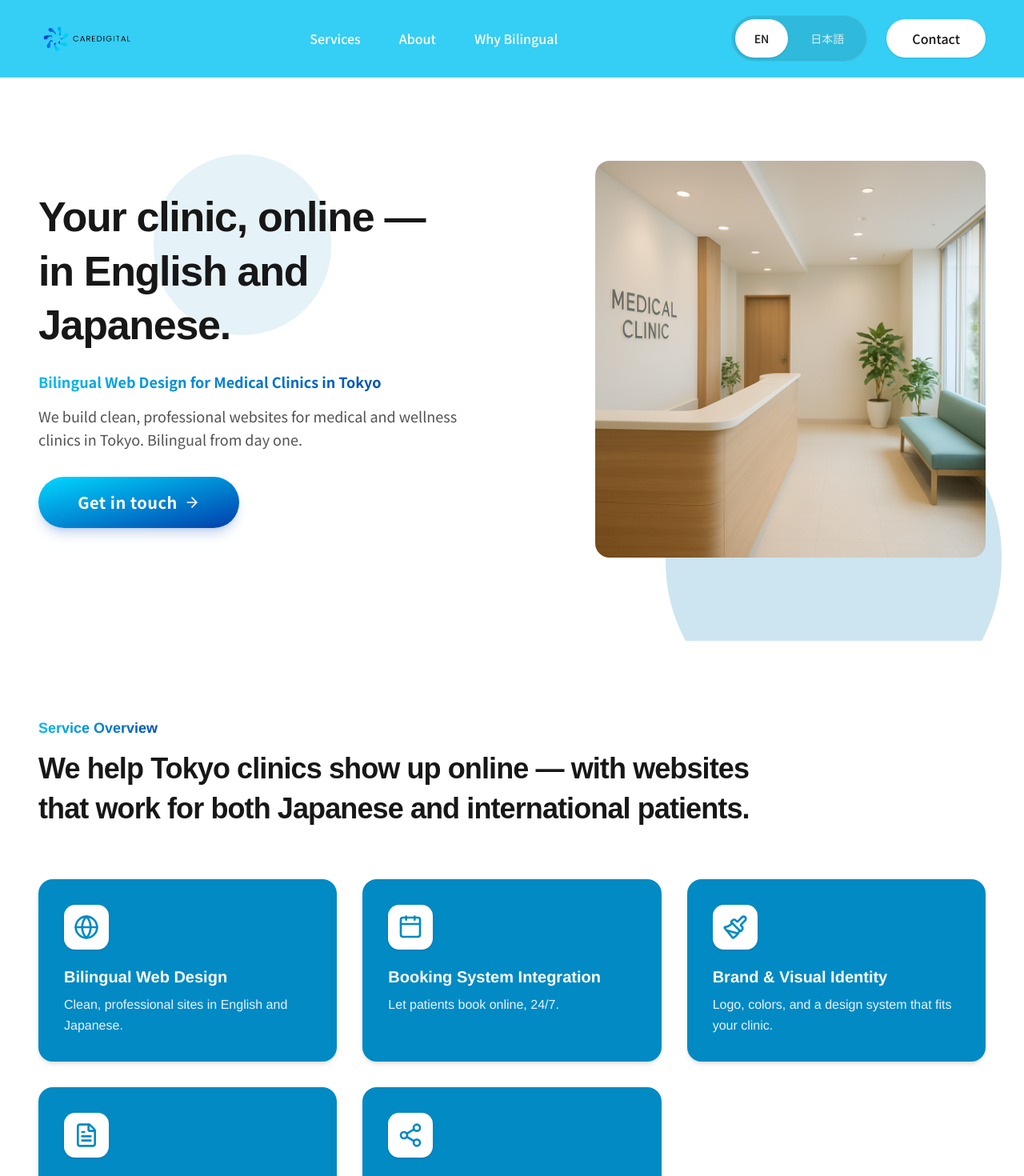
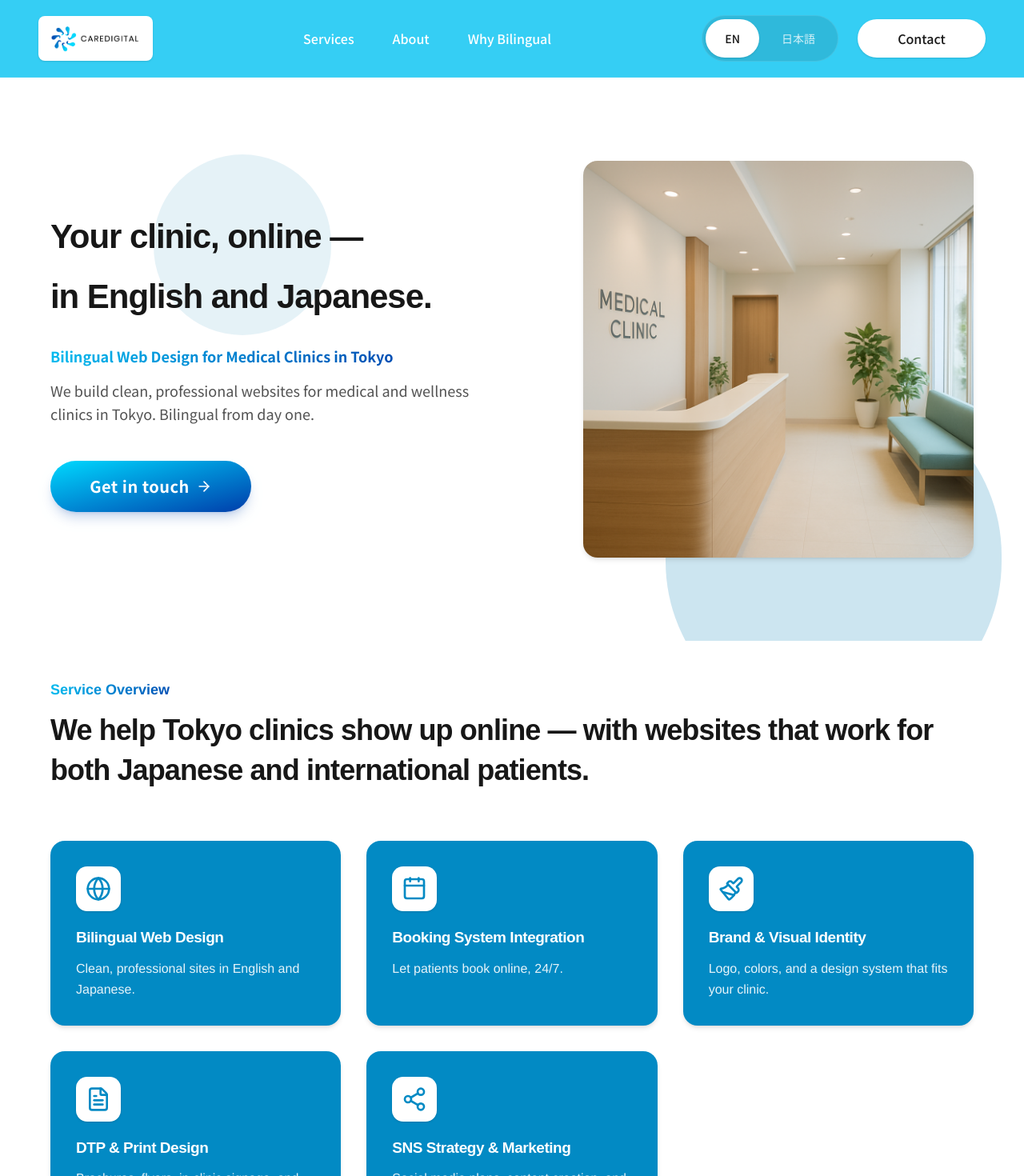
Before and after one commit to jocellinekeita/bilingual-clinic-websites, a Next.js app: page / in a window 1280 px wide. Shown: the top 1470 px of the page at 80% size. Built offline with nearby package versions, Linux system fonts and the light colour scheme.

Commit message:
Design Fixed 0623

```diff
--- a/app/globals.css
+++ b/app/globals.css
@@ -165,3 +165,6 @@
     border-image: linear-gradient(135deg, var(--accent-gradient-light), var(--accent-gradient-dark)) 1;
   }
 }
+html {
+  scroll-behavior: smooth;
+}
--- a/components/contact.tsx
+++ b/components/contact.tsx
@@ -5,29 +5,34 @@ import { content, useLang } from "@/lib/i18n"
 export default function Contact() {
   const { lang } = useLang()
 
+  const googleFormUrl = "https://docs.google.com/forms/d/e/1FAIpQLSemWJQtSbIIB1MVeIHKJFF2cAp0UGWlBfg1iF1c_rrWHFgpGw/viewform?usp=publish-editor"
+
   return (
     <section
       id="contact"
       className="w-full bg-[#E6F5FD] py-24 scroll-mt-[96px] text-center flex flex-col items-center justify-center"
     >
-      <div className="mx-auto max-w-[1440px] px-12 flex flex-col items-center">
+      {/* 💡 コンテンツ幅を max-w-[1250px] に統一 */}
+      <div className="mx-auto max-w-[1250px] w-full px-12 flex flex-col items-center">
 
-        {/* 大見出し：美しい明朝体 */}
-        <h2 className="text-[36px] sm:text-[40px] font-bold text-neutral-900 tracking-tight font-[family-name:var(--font-noto-serif)] antialiased leading-tight">
+        {/* 大見出し：サイズ縮小調整版 */}
+        <h2 className="text-[28px] md:text-[34px] font-bold text-neutral-900 tracking-tight font-[family-name:var(--font-noto-serif)] antialiased leading-tight">
           {lang === "ja" ? "お気軽にご相談ください" : "Feel free to reach out"}
         </h2>
 
-        {/* サブテキスト：サンセリフ */}
+        {/* サブテキスト */}
         <p className="text-[16px] sm:text-[18px] font-normal text-neutral-700 font-[family-name:var(--font-noto-sans)] antialiased mt-6 max-w-2xl leading-relaxed">
           {lang === "ja"
             ? "30分の無料相談を実施しています。アイデア段階でもお気軽にご相談ください。"
             : "We offer a free 30-minute consultation. Feel free to contact us even at the idea stage."}
         </p>
 
-        {/* 💡 理想のUI：中央に配置された鮮やかなグラデーションの楕円ボタン */}
+        {/* 楕円グラデーションボタン（Googleフォーム別タブ遷移） */}
         <div className="mt-10">
           <a
-            href="mailto:info@caredigital.com" // または適切な遷移先
+            href={googleFormUrl}
+            target="_blank"
+            rel="noopener noreferrer"
             className="inline-flex items-center justify-center w-[256px] h-14 rounded-full bg-gradient-to-r from-[#49B3E4] via-[#2F73C0] to-[#1E4FA2] text-white text-lg font-bold tracking-wide transition-transform hover:scale-[1.02] shadow-md shadow-[#2f73c0]/10 font-[family-name:var(--font-noto-sans)]"
           >
             {lang === "ja" ? "無料相談" : "Free Consultation"}
--- a/components/hero.tsx
+++ b/components/hero.tsx
@@ -7,6 +7,9 @@ export default function Hero() {
   const { lang } = useLang()
   const { hero } = content
 
+  // お問い合わせ・無料相談のGoogleフォームURL
+  const googleFormUrl = "https://docs.google.com/forms/d/e/1FAIpQLSemWJQtSbIIB1MVeIHKJFF2cAp0UGWlBfg1iF1c_rrWHFgpGw/viewform?usp=publish-editor"
+
   const headlineLines = lang === "ja"
     ? ["あなたのクリニックを", "英語でも日本語でも。"]
     : ["Your clinic, online —", "in English and Japanese."]
@@ -14,34 +17,67 @@ export default function Hero() {
   return (
     <section
       id="top"
-      className="relative min-h-[calc(100vh-96px)] max-h-[855px] w-full bg-white overflow-hidden flex items-center"
+      className="relative min-h-[calc(100vh-96px)] md:max-h-[780px] w-full bg-white overflow-hidden flex items-center"
     >
-      {/* 背景の真円イラスト */}
+      {/* 下からふわっと浮かび上がる極上のイージングアニメーション定義 */}
+      <style jsx global>{`
+        @keyframes fadeInUp {
+          from {
+            opacity: 0;
+            transform: translateY(24px);
+          }
+          to {
+            opacity: 1;
+            transform: translateY(0);
+          }
+        }
+        .animate-fade-up {
+          opacity: 0;
+          animation: fadeInUp 0.9s cubic-bezier(0.16, 1, 0.3, 1) forwards;
+        }
+        .delay-1 { animation-delay: 100ms; }
+        .delay-2 { animation-delay: 250ms; }
+        .delay-3 { animation-delay: 400ms; }
+        .delay-4 { animation-delay: 550ms; }
+      `}</style>
+
+      {/* 背景の真円イラスト（位置はそのままキープ） */}
       <div className="absolute top-[387px] left-[65%] w-[420px] h-[428px] bg-[#047fb3]/20 rounded-full pointer-events-none" aria-hidden="true" />
       <div className="absolute top-24 left-[15%] w-[222px] h-[226px] bg-[#047fb3]/10 rounded-full pointer-events-none" aria-hidden="true" />
       <div className="absolute top-[280px] right-[8%] w-[100px] h-[102px] bg-[#047fb3]/15 rounded-full pointer-events-none" aria-hidden="true" />
 
-      <div className="mx-auto max-w-[1440px] w-full px-12 py-16 grid grid-cols-1 md:grid-cols-2 gap-16 items-center relative z-10">
+      {/* 💡 コンテンツ幅を max-w-[1250px] に統一 */}
+      <div className="mx-auto max-w-[1250px] w-full px-12 pt-[116px] pb-12 md:py-12 grid grid-cols-1 md:grid-cols-2 gap-16 items-center relative z-10">
 
         {/* 左カラム：テキスト */}
         <div className="flex flex-col items-start max-w-2xl">
-          <h1 className="text-[52px] font-semibold text-neutral-900 tracking-tight leading-[1.3] font-[family-name:var(--font-noto-serif)] antialiased">
+          {/* 見出しサイズバランス（30px / 42px）＆ 文字高180% */}
+          <h1
+            className="text-[30px] md:text-[42px] font-semibold text-neutral-900 tracking-tight leading-[1.8] font-[family-name:var(--font-noto-serif)] antialiased animate-fade-up delay-1"
+          >
             {headlineLines.map((line, idx) => (
-              <span key={idx} className="block">{line}</span>
+              <span key={idx} className="block">
+                {line}
+              </span>
             ))}
           </h1>
 
-          <p className="text-[18px] font-bold bg-gradient-to-r from-[#03BAEE] to-[#014FB4] bg-clip-text text-transparent leading-snug font-[family-name:var(--font-noto-sans)] antialiased mt-6">
+          {/* ラベル */}
+          <p className="text-[18px] font-bold bg-gradient-to-r from-[#03BAEE] to-[#014FB4] bg-clip-text text-transparent leading-snug font-[family-name:var(--font-noto-sans)] antialiased mt-6 animate-fade-up delay-2">
             {hero.tagline[lang]}
           </p>
 
-          <p className="text-[18px] font-normal text-neutral-600 leading-relaxed font-[family-name:var(--font-noto-sans)] antialiased mt-4 max-w-xl">
+          {/* 説明文 */}
+          <p className="text-[18px] font-normal text-neutral-600 leading-relaxed font-[family-name:var(--font-noto-sans)] antialiased mt-4 max-w-xl animate-fade-up delay-3">
             {hero.sub[lang]}
           </p>
 
-          <div className="mt-8">
+          {/* Googleフォームボタン */}
+          <div className="mt-11 animate-fade-up delay-4">
             <a
-              href="#contact"
+              href={googleFormUrl}
+              target="_blank"
+              rel="noopener noreferrer"
               className="inline-flex items-center justify-center gap-2 w-[251px] h-16 rounded-full bg-gradient-to-br from-[#03D9FE] to-[#003CAA] text-white text-xl font-bold tracking-wide transition-transform hover:scale-[1.02] shadow-lg shadow-[#003caa]/20 font-[family-name:var(--font-noto-sans)]"
             >
               <span>{hero.cta[lang]}</span>
@@ -50,9 +86,9 @@ export default function Hero() {
           </div>
         </div>
 
-        {/* 右カラム：白枠と影（shadow）を除去 */}
+        {/* 右カラム：画像 */}
         <div className="flex justify-center md:justify-end w-full">
-          <div className="w-full max-w-[488px] aspect-[487/495] rounded-2xl overflow-hidden relative">
+          <div className="w-full max-w-[488px] aspect-[487/495] rounded-2xl overflow-hidden relative shadow-md animate-fade-up delay-3">
             <img
               src="/images/clinic-hero.png"
               alt="Clinic Hero Visual"
--- a/components/services.tsx
+++ b/components/services.tsx
@@ -16,11 +16,12 @@ export default function Services() {
   ]
 
   return (
-    <section id="services" className="w-full bg-white py-24 scroll-mt-[96px]">
-      <div className="mx-auto max-w-[1440px] px-12">
+    <section id="services" className="w-full bg-white pt-12 pb-24 scroll-mt-[96px]">
+      {/* 💡 コンテンツ幅を max-w-[1250px] に統一 */}
+      <div className="mx-auto max-w-[1250px] px-12">
 
-        {/* セクションヘッダー */}
-        <div className="flex flex-col items-start gap-3 mb-16 max-w-4xl">
+        {/* セクションヘッダー（左端のラインを1250pxに吸着） */}
+        <div className="flex flex-col items-start gap-3 mb-16">
           <p className="text-[18px] font-bold bg-gradient-to-r from-[#03BAEE] to-[#014FB4] bg-clip-text text-transparent [font-family:'Noto_Sans_JP-Bold',Helvetica]">
             {services.title[lang]}
           </p>
@@ -29,22 +30,22 @@ export default function Services() {
           </h2>
         </div>
 
-        {/* サービスカードグリッド：💡 hover時の一連のアニメーション・影の強化を除去 */}
+        {/* サービスカードグリッド */}
         <div className="grid grid-cols-1 md:grid-cols-2 lg:grid-cols-3 gap-8">
           {services.items.map((item, idx) => (
             <div
               key={idx}
               className="bg-[#028AC4] p-8 rounded-[18px] flex flex-col gap-5 text-white shadow-md cursor-default select-none"
             >
-              {/* アイコンボックス */}
               <div className="p-3 bg-white rounded-xl w-fit shadow-sm">
                 {icons[idx] || <Globe className="size-8 text-[#028AC4]" />}
               </div>
               <div className="flex flex-col gap-2">
-                <h3 className="text-xl font-bold [font-family:'Noto_Sans_JP-Bold',Helvetica] tracking-normal">
+                {/* SNS運用が1行に綺麗に収まる指定 */}
+                <h3 className="text-xl md:text-[19px] font-bold font-[family-name:var(--font-noto-serif)] antialiased tracking-tight md:whitespace-nowrap">
                   {item.title[lang]}
                 </h3>
-                <p className="text-white/90 text-base leading-relaxed [font-family:'Noto_Sans_JP-Regular',Helvetica]">
+                <p className="text-white/90 text-base leading-relaxed [font-family:'Noto_Sans_JP-Regular',Helvetica] mt-1">
                   {item.body[lang]}
                 </p>
               </div>
--- a/components/site-footer.tsx
+++ b/components/site-footer.tsx
@@ -2,7 +2,6 @@
 
 import { useLang } from "@/lib/i18n"
 
-// 💡 確実に「SiteFooter」という名前でエクスポートします
 export function SiteFooter() {
   const { lang } = useLang()
 
@@ -10,13 +9,13 @@ export function SiteFooter() {
     <footer className="w-full bg-[#090909] py-8 text-neutral-400 text-sm font-[family-name:var(--font-noto-sans)] antialiased border-t border-neutral-900">
       <div className="mx-auto max-w-[1440px] px-12 flex flex-col md:flex-row items-center justify-between gap-6">
 
-        {/* 左側：ロゴマーク */}
+        {/* 左側：指定のダークロゴマーク（💡 1.5倍の大型サイズに拡張） */}
         <div className="flex items-center gap-2">
-          <div className="bg-white px-4 py-1.5 rounded-sm flex items-center justify-center h-8">
+          <div className="flex items-center justify-center h-16">
             <img
-              src="/images/logo_caredigital_large.png"
+              src="/images/logo_caredigital_dark.png"
               alt="CAREDIGITAL"
-              className="h-5 w-auto object-contain"
+              className="h-[54px] w-auto object-contain"
               onError={(e) => {
                 e.currentTarget.style.display = 'none';
               }}
--- a/components/site-header.tsx
+++ b/components/site-header.tsx
@@ -10,33 +10,80 @@ export function SiteHeader() {
   const { lang } = useLang()
   const [open, setOpen] = useState(false)
 
+  // 💡 お問い合わせのリンク先をGoogleフォームのURLに指定
+  const googleFormUrl = "https://docs.google.com/forms/d/e/1FAIpQLSemWJQtSbIIB1MVeIHKJFF2cAp0UGWlBfg1iF1c_rrWHFgpGw/viewform?usp=publish-editor"
+
   const links = [
     { href: "#services", label: content.nav.services[lang] },
     { href: "#about", label: content.nav.about[lang] },
     { href: "#why-bilingual", label: content.nav.why[lang] },
   ]
 
+  // 緩やかで美しいスクロールを実行する特製関数（メニュー用）
+  const handleSmoothScroll = (e: React.MouseEvent<HTMLAnchorElement>, href: string) => {
+    e.preventDefault()
+    setOpen(false)
+
+    const target = document.querySelector(href)
+    if (!target) return
+
+    const headerOffset = 96
+    const elementPosition = target.getBoundingClientRect().top
+    const offsetPosition = elementPosition + window.pageYOffset - headerOffset
+
+    const startPosition = window.pageYOffset
+    const distance = offsetPosition - startPosition
+    const duration = 1200
+    let start: number | null = null
+
+    const easeInOutCubic = (t: number) => {
+      return t < 0.5 ? 4 * t * t * t : (t - 1) * (2 * t - 2) * (2 * t - 2) + 1
+    }
+
+    const animation = (currentTime: number) => {
+      if (start === null) start = currentTime
+      const timeElapsed = currentTime - start
+      const run = easeInOutCubic(Math.min(timeElapsed / duration, 1))
+
+      window.scrollTo(0, startPosition + distance * run)
+
+      if (timeElapsed < duration) {
+        requestAnimationFrame(animation)
+      }
+    }
+
+    requestAnimationFrame(animation)
+  }
+
   return (
-    // 💡 bg-[#03C2F2]/80 で指定の透過度80%を設定、backdrop-blur-md で背面を美しくぼかします
     <header className="sticky top-0 z-50 w-full bg-[#03C2F2]/80 backdrop-blur-md text-white border-b border-white/10">
       <div className="mx-auto flex max-w-[1440px] h-[96px] items-center justify-between px-12">
 
-        {/* 左側：ロゴエリア（mix-blend-multiplyで白背景を透過） */}
-        <a href="#top" className="flex items-center transition-opacity hover:opacity-95 h-[64px]">
-          <img
-            src="/images/logo_caredigital_large.png"
-            alt={content.brand}
-            className="h-12 w-auto object-contain mix-blend-multiply brightness-110 contrast-125"
-            onError={(e) => { e.currentTarget.style.display = 'none' }}
-          />
+{/* 左側：ロゴエリア（💡 白背景の面積を最小化し、ロゴを限界まで大型化） */}
+        <a
+          href="#top"
+          onClick={(e) => handleSmoothScroll(e, "#top")}
+          className="flex items-center transition-opacity hover:opacity-95"
+        >
+          {/* 高さは h-14 (56px) のまま、横の余白を px-5 → px-2.5 に極小化して白の面積を大幅カット */}
+          <div className="bg-white px-2.5 rounded-[8px] flex items-center justify-center h-14 shadow-sm">
+            {/* ボックスの高さ(56px)に対して、ロゴ画像を h-12 (48px) まで引き上げ、上下余白をわずか4pxに */}
+            <img
+              src="/images/logo_caredigital_large.png"
+              alt={content.brand}
+              className="h-12 w-auto object-contain"
+              onError={(e) => { e.currentTarget.style.display = 'none' }}
+            />
+          </div>
         </a>
 
-        {/* 中央：ナビゲーション（💡 text-base = 16px に変更） */}
+        {/* 中央：ナビゲーション（16px） */}
         <nav className="hidden items-center gap-12 md:flex">
           {links.map((l) => (
             <a
               key={l.href}
               href={l.href}
+              onClick={(e) => handleSmoothScroll(e, l.href)}
               className="text-base font-medium text-white transition-colors hover:text-white/80 antialiased tracking-normal"
               style={{ fontFamily: "'Noto Sans JP', 'Helvetica Neue', Helvetica, Arial, sans-serif" }}
             >
@@ -47,14 +94,15 @@ export function SiteHeader() {
 
         {/* 右側：言語切り替え ＆ お問い合わせボタン */}
         <div className="hidden items-center gap-6 md:flex">
-          {/* 💡 text-base = 16px に変更 */}
           <div className="flex items-center h-12 text-base font-medium antialiased">
             <LanguageToggle />
           </div>
+          {/* 💡 px-8 から w-[160px] に変更し、EN/JP どちらでも全く同じ横幅をキープします */}
           <a
-            href="#contact"
-            // 💡 text-base = 16px に変更
-            className="inline-flex items-center justify-center rounded-full bg-[#ffffff] px-8 h-12 text-base font-medium text-neutral-900 transition-colors hover:bg-neutral-200 shadow-sm"
+            href={googleFormUrl}
+            target="_blank"
+            rel="noopener noreferrer"
+            className="inline-flex items-center justify-center rounded-full bg-[#ffffff] w-[160px] h-12 text-base font-medium text-neutral-900 transition-colors hover:bg-neutral-200 shadow-sm"
             style={{ fontFamily: "'Noto Sans JP', 'Helvetica Neue', Helvetica, Arial, sans-serif" }}
           >
             <span>{content.nav.contact[lang]}</span>
@@ -79,13 +127,12 @@ export function SiteHeader() {
           open ? "max-h-[360px] border-t border-white/10" : "max-h-0",
         )}
       >
-        {/* 💡 モバイルメニュー内のフォントサイズもすべて一貫して text-base（16px）に統一 */}
         <nav className="flex flex-col gap-1 px-6 py-4">
           {links.map((l) => (
             <a
               key={l.href}
               href={l.href}
-              onClick={() => setOpen(false)}
+              onClick={(e) => handleSmoothScroll(e, l.href)}
               className="rounded-md px-3 py-3 text-base font-medium text-white hover:bg-white/10"
             >
               {l.label}
@@ -94,8 +141,11 @@ export function SiteHeader() {
           <div className="flex items-center h-12 px-3 text-base my-2">
             <LanguageToggle />
           </div>
+          {/* 💡 モバイル版のお問い合わせリンクも同様に別タブでフォームが開くように修正 */}
           <a
-            href="#contact"
+            href={googleFormUrl}
+            target="_blank"
+            rel="noopener noreferrer"
             onClick={() => setOpen(false)}
             className="mt-2 flex items-center justify-center rounded-full bg-[#ffffff] py-3 text-base font-medium text-neutral-900"
           >
--- a/components/why-bilingual.tsx
+++ b/components/why-bilingual.tsx
@@ -9,7 +9,7 @@ export function WhyBilingual() {
 
   return (
     <section id="why-bilingual" className="w-full bg-[#EBF6FB] py-24 scroll-mt-[96px]">
-      <div className="mx-auto max-w-[1440px] px-12 grid grid-cols-1 md:grid-cols-2 gap-16 items-center">
+      <div className="mx-auto max-w-[1250px] px-12 grid grid-cols-1 md:grid-cols-2 gap-16 items-center">
 
         {/* 左側：白枠と影（shadow）を除去 */}
         <div className="flex justify-center w-full">
--- a/lib/i18n.tsx
+++ b/lib/i18n.tsx
@@ -17,13 +17,13 @@ export const content = {
   nav: {
     services: { en: "Services", ja: "サービス" },
     about: { en: "About", ja: "私たちについて" },
-    why: { en: "Why Bilingual", ja: "バイリンガルの重要性" },
+    why: { en: "Why Bilingual", ja: "私たちの想い" },
     contact: { en: "Contact", ja: "お問い合わせ" },
   },
   hero: {
     tagline: {
       en: "Bilingual Web Design for Medical Clinics in Tokyo",
-      ja: "東京のクリニックのためのバイリンガルWeb制作（英語・日本語対応）",
+      ja: "東京のクリニックのためのバイリンガルWeb制作",
     },
     headline: {
       en: "Your clinic, online — in English and Japanese.",
@@ -108,7 +108,7 @@ export const content = {
       en: "Tokyo has one of the largest international communities in Japan — and most clinic websites are Japanese-only. As a result, foreign residents and international visitors cannot find you, cannot understand your services, and end up choosing other medical institutions. We solve that opportunity loss.",
       ja: "東京には日本最大級の国際コミュニティがあります。しかし、多くのクリニックのWebサイトは日本語のみです。その結果、外国人居住者や訪日外国人は、クリニックを見つけられない、提供サービスを理解できない、予約方法がわからないといった理由で、別の医療機関を選んでしまいます。私たちは、その機会損失を解決します。",
     },
-    subtitle: { en: "More people can access your information.", ja: "より多くの方に情報を届けるために" },
+    subtitle: { en: "More people can access your information.", ja: "より多くの方に情報を届けるために。" },
     points: [
       { en: "Can't find your clinic", ja: "クリニックを見つけられない" },
       { en: "Can't understand your services", ja: "提供サービスを理解できない" },
```
Also changed, not shown: components/about.tsx (+8 -13 lines), public/images/logo_caredigital_dark.png (renamed from public/images/logo_caredigital_v1.png).
